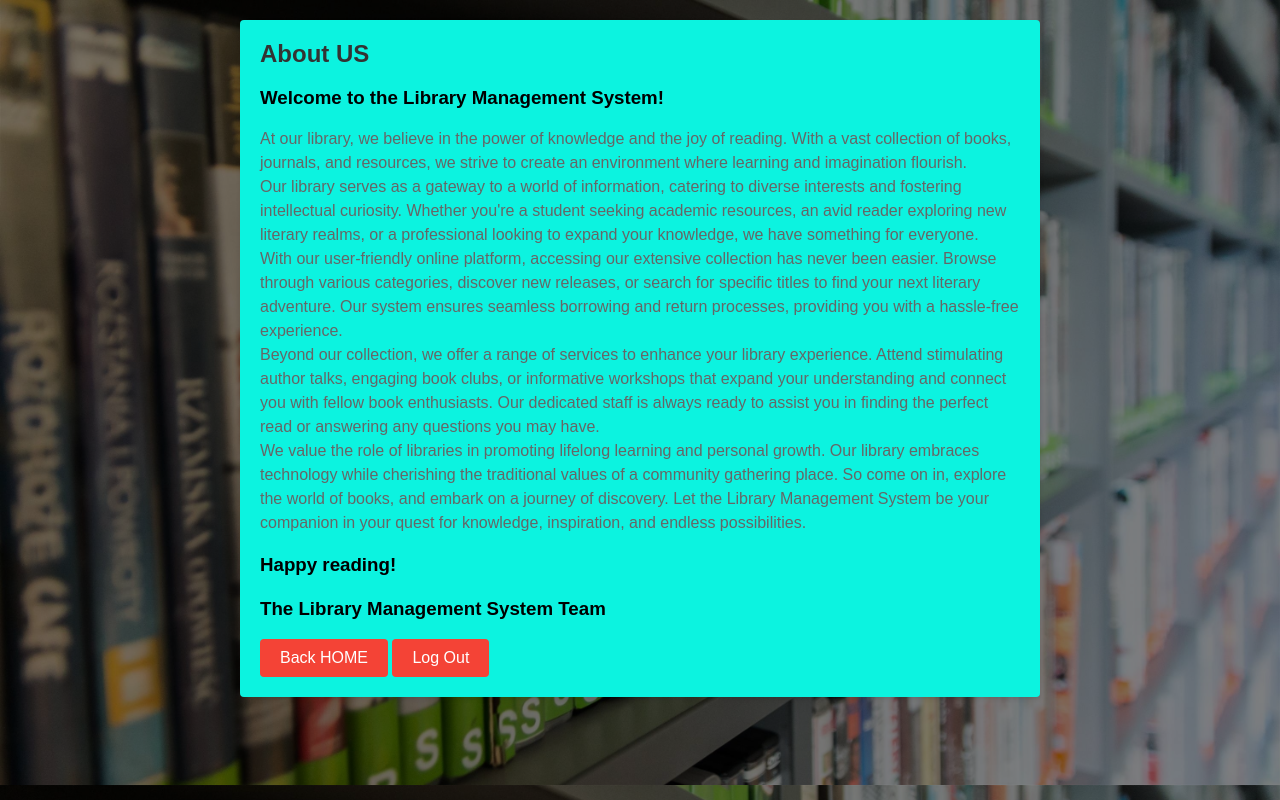
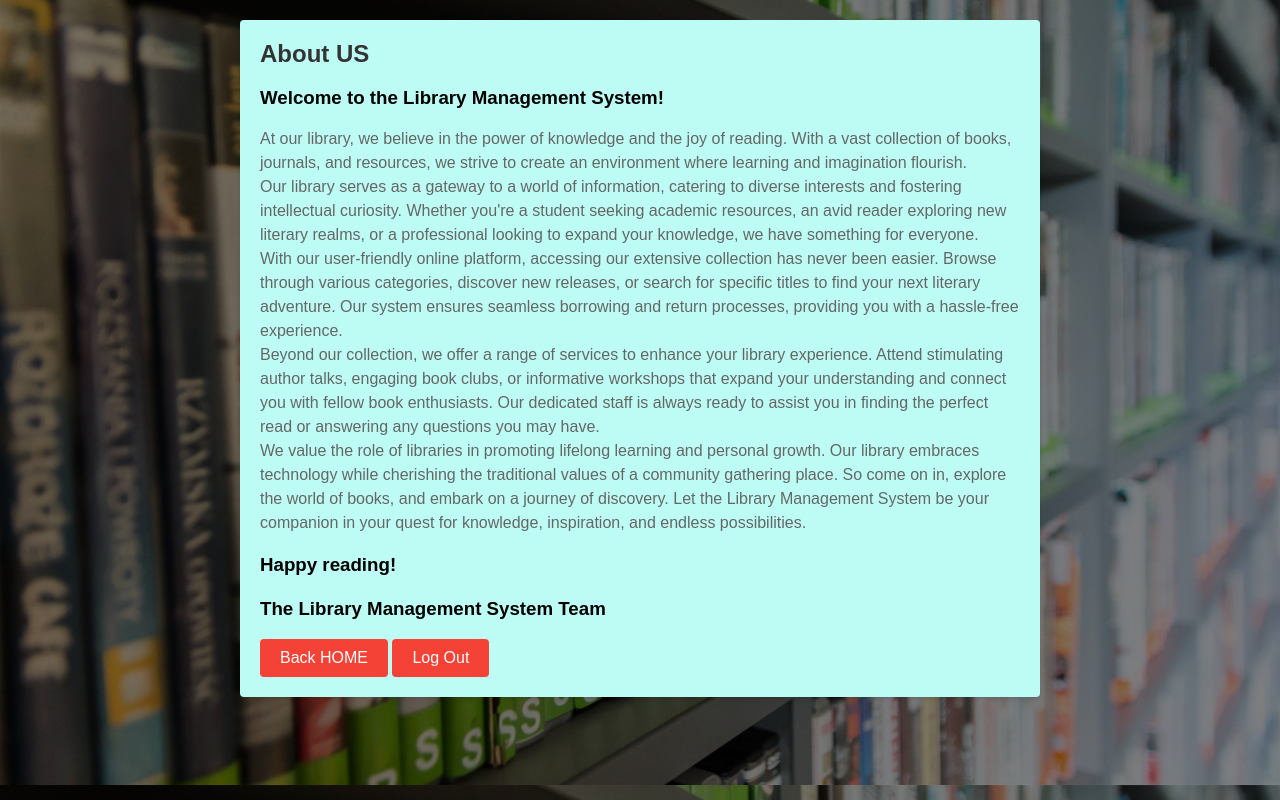
Before and after one commit to cepdnaclk/e19-co226-library-management-system, a PHP site: page /e19-co226-library-management-system/about_us.html in a window 1280 px wide. Run offline with PHP 8.4, Linux system fonts and the light colour scheme.

Commit message:
Colour change

```diff
--- a/User_login_page/style_aboutus.css
+++ b/User_login_page/style_aboutus.css
@@ -23,7 +23,7 @@ body {
 }
 
 .content {
-    background-color: #0cf3e0;
+    background-color: #bcfcf5;
     padding: 20px;
     border-radius: 4px;
     box-shadow: 0 2px 4px rgba(0, 0, 0, 0.1);
```
